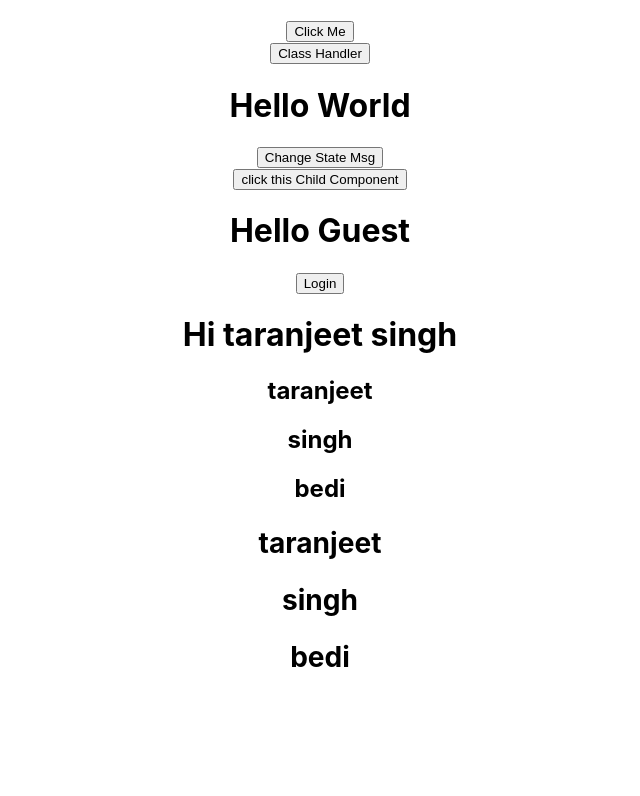
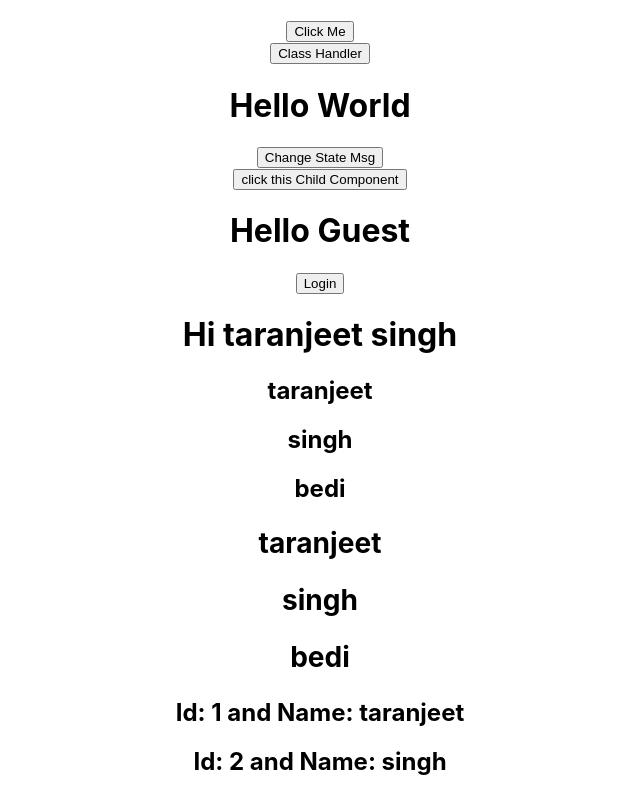
Before and after one commit to TartejBrothers/Learning-React, a React (Create React App) app: page / in a window 1280 px wide. Shown: the part 776-1572 px from the top of the page, without its empty margins (320-960 px from the left). Before the commit the page ends 1474 px from the top, so only its background shows below. Built offline with nearby package versions, Linux system fonts and the light colour scheme.

Commit message:
Object Array

```diff
--- a/src/App.js
+++ b/src/App.js
@@ -14,6 +14,7 @@ import EventBind from "./components/bindingeventhandler.jsx";
 import PropClass from "./components/propclassformethod.jsx";
 import Conditions from "./components/conditionalrender.jsx";
 import ArraysNew from "./components/arrays.jsx";
+import ObjectArray from "./components/objectarrays.jsx";
 function App() {
   return (
     <div className="App">
@@ -38,6 +39,7 @@ function App() {
       <PropClass />
       <Conditions />
       <ArraysNew />
+      <ObjectArray />
     </div>
   );
 }
--- /dev/null
+++ b/src/components/objectarrays.jsx
@@ -0,0 +1,21 @@
+import React from "react";
+
+function ObjectArray() {
+  const newobj = [
+    {
+      id: 1,
+      name: "taranjeet",
+    },
+    {
+      id: 2,
+      name: "singh",
+    },
+  ];
+  const namelist = newobj.map((names) => (
+    <h2>
+      Id: {names.id} and Name: {names.name}
+    </h2>
+  ));
+  return <div>{namelist}</div>;
+}
+export default ObjectArray;
```
